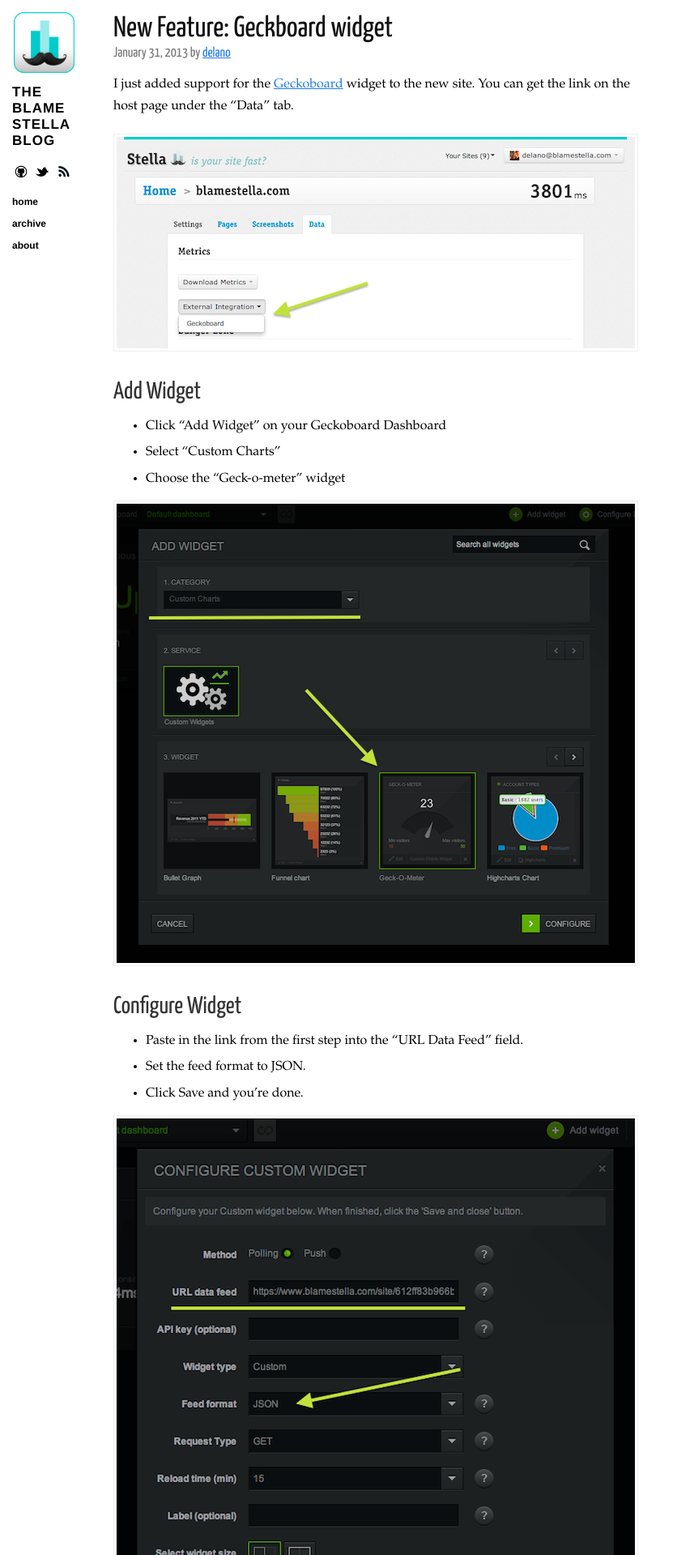
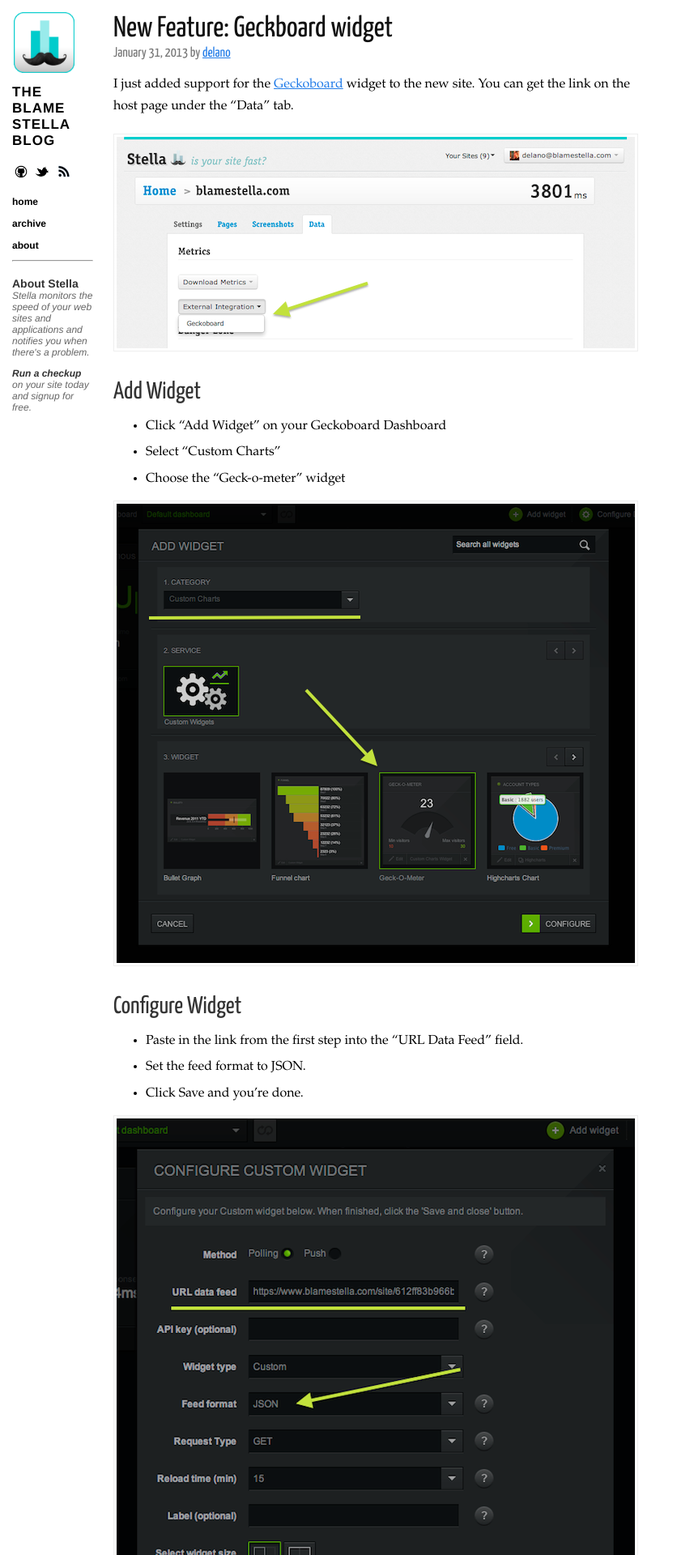
Before and after one commit to stella/stella.github.com, a Jekyll site: the page built from index.html, in a window 1280 px wide. Shown: the top 1920 px of the page at 81% size, without its empty margins (0-836 px from the left). Built offline with Jekyll 4.4.1, drawn with Linux system fonts in a browser that asks for light colours; nearby versions of some CDN libraries; Markdown is read by kramdown in place of the engine named in the settings.

Commit message:
Added about Stella to sidebar

```diff
--- a/_layouts/layout.html
+++ b/_layouts/layout.html
@@ -10,6 +10,7 @@
   <link rel="alternate" type="application/atom+xml" href="/atom.xml" rel="alternate" title="BlameStella Blog - Atom Feed" />
 
   <link rel="stylesheet" href="/css/base.css" type="text/css" media="screen, projection" />
+  <link rel="stylesheet" href="/css/custom.css" type="text/css" media="screen, projection" />
   <link rel="stylesheet" href="/css/pygments.css" type="text/css" />
   <link media="only screen and (max-device-width: 480px)" href="/css/iphone.css" type="text/css" rel="stylesheet" />
   <link media="only screen and (device-width: 768px)" href="/css/iphone.css" type="text/css" rel="stylesheet" />
@@ -45,6 +46,15 @@
         <li><a href="/about/">about</a></li>
       </ul>
     </section>
+
+    <hr/>
+
+    <section class="about">
+      <h4>About Stella</h4>
+      <p><em>Stella monitors the speed of your web sites and applications and notifies you when there's a problem.</em></p>
+      <p><em><strong><a href="https://www.blamestella.com/">Run a checkup</a></strong> on your site today and signup for free.</em></p>
+    </section>
+
   </section>
 
   {{ content }}
--- a/css/custom.css
+++ b/css/custom.css
@@ -0,0 +1,17 @@
+.lighter {
+  color: #999 !important;
+}
+
+.sidebar .about {
+  margin-left: 0px;
+  font-size: 14px;}
+  .sidebar .about h4 {
+    margin-bottom: 0px;
+    color: #333;
+    font-size: 14px;}
+  .sidebar .about p {
+    margin-top: 0px;
+    color: #666;
+    font-size: 12px;}
+  .sidebar .about a {
+    color: #333;}
```
